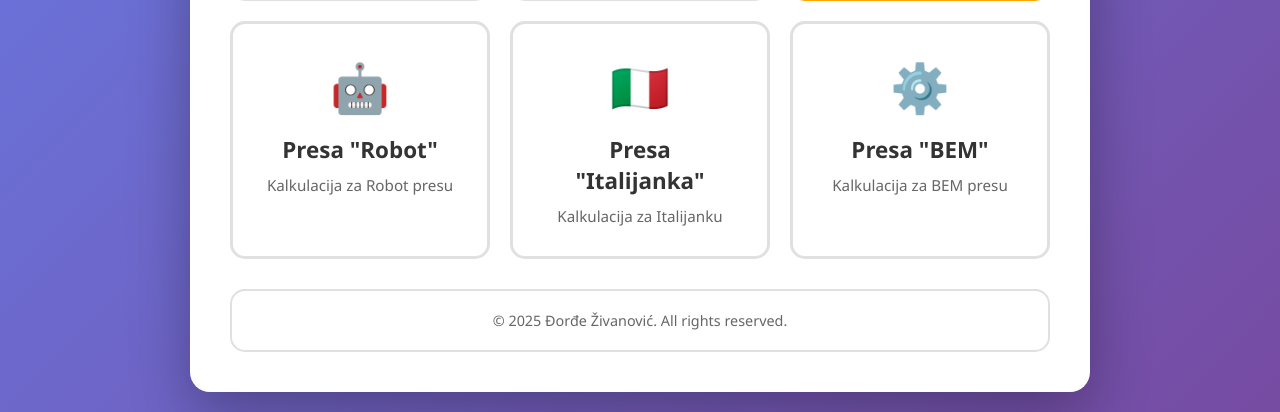
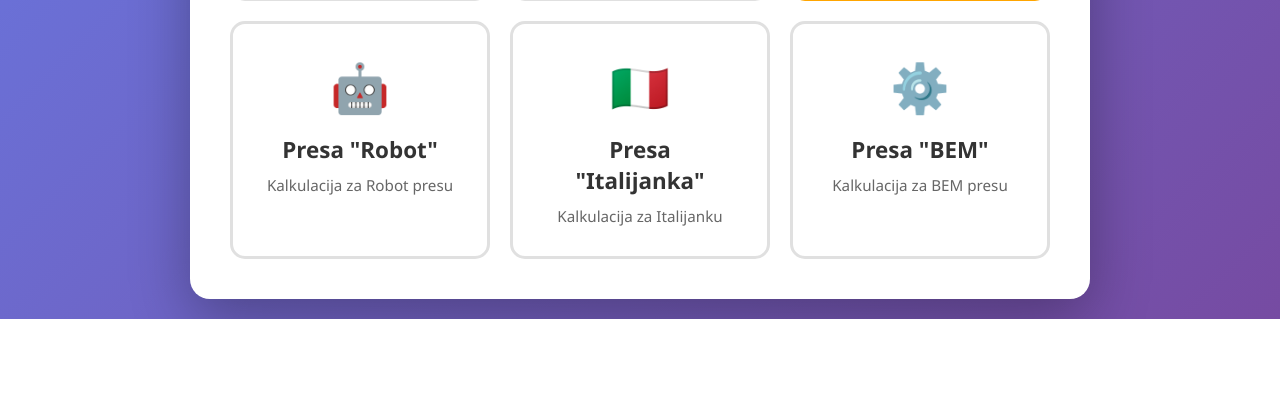
Before and after one commit to djoleajk/djoleajk.github.io, a PHP site: page /PORTFOLIO/ in a window 1280 px wide. Shown: the part 597-1009 px from the top of the page. After the commit the page ends 916 px from the top, so only its background shows below. Run offline with PHP 8.4, Linux system fonts and the light colour scheme.

Commit message:
Add files via upload

```diff
--- a/bem.html
+++ b/bem.html
@@ -65,10 +65,6 @@
                 <div id="totalPieces" class="result-value">--</div>
             </div>
         </div>
-
-        <div class="author-footer">
-            <p>© 2025 Đorđe Živanović. All rights reserved.</p>
-        </div>
     </div>
 
     <script src="bem.js"></script>
--- a/index.html
+++ b/index.html
@@ -59,10 +59,6 @@
                 <div class="menu-description">Kalkulacija za BEM presu</div>
             </a>
         </div>
-
-        <div class="author-footer">
-            <p>© 2025 Đorđe Živanović. All rights reserved.</p>
-        </div>
     </div>
 
     <script>
--- a/italijanka.html
+++ b/italijanka.html
@@ -65,10 +65,6 @@
                 <div id="totalPieces" class="result-value">--</div>
             </div>
         </div>
-
-        <div class="author-footer">
-            <p>© 2025 Đorđe Živanović. All rights reserved.</p>
-        </div>
     </div>
 
     <script src="italijanka.js"></script>
--- a/peskarenje.html
+++ b/peskarenje.html
@@ -72,10 +72,6 @@
                 <div id="totalMines" class="result-value">--</div>
             </div>
         </div>
-
-        <div class="author-footer">
-            <p>© 2025 Đorđe Živanović. All rights reserved.</p>
-        </div>
     </div>
 
     <script src="peskarenje.js"></script>
--- a/robot.html
+++ b/robot.html
@@ -65,10 +65,6 @@
                 <div id="totalPieces" class="result-value">--</div>
             </div>
         </div>
-
-        <div class="author-footer">
-            <p>© 2025 Đorđe Živanović. All rights reserved.</p>
-        </div>
     </div>
 
     <script src="robot.js"></script>
--- a/styles.css
+++ b/styles.css
@@ -387,27 +387,3 @@ input[type="number"]:focus {
         line-height: 1.5;
     }
 }
-
-/* Author Footer */
-.author-footer {
-    margin-top: 30px;
-    padding-top: 20px;
-    border-top: 2px solid #f0f0f0;
-    text-align: center;
-}
-
-.menu-container .author-footer {
-    margin-top: 30px;
-    padding: 20px 30px;
-    background: white;
-    border: 2px solid #e0e0e0;
-    border-radius: 15px;
-    border-top: 2px solid #e0e0e0;
-}
-
-.author-footer p {
-    color: #666;
-    font-size: 0.9em;
-    font-weight: 500;
-    margin: 0;
-}
--- a/ubadanje.html
+++ b/ubadanje.html
@@ -65,10 +65,6 @@
                 <div id="totalPieces" class="result-value">--</div>
             </div>
         </div>
-
-        <div class="author-footer">
-            <p>© 2025 Đorđe Živanović. All rights reserved.</p>
-        </div>
     </div>
 
     <script src="ubadanje.js"></script>
--- a/zatvaranje-mine.html
+++ b/zatvaranje-mine.html
@@ -65,10 +65,6 @@
                 <div id="totalPieces" class="result-value">--</div>
             </div>
         </div>
-
-        <div class="author-footer">
-            <p>© 2025 Đorđe Živanović. All rights reserved.</p>
-        </div>
     </div>
 
     <script src="zatvaranje-mine.js"></script>
```
